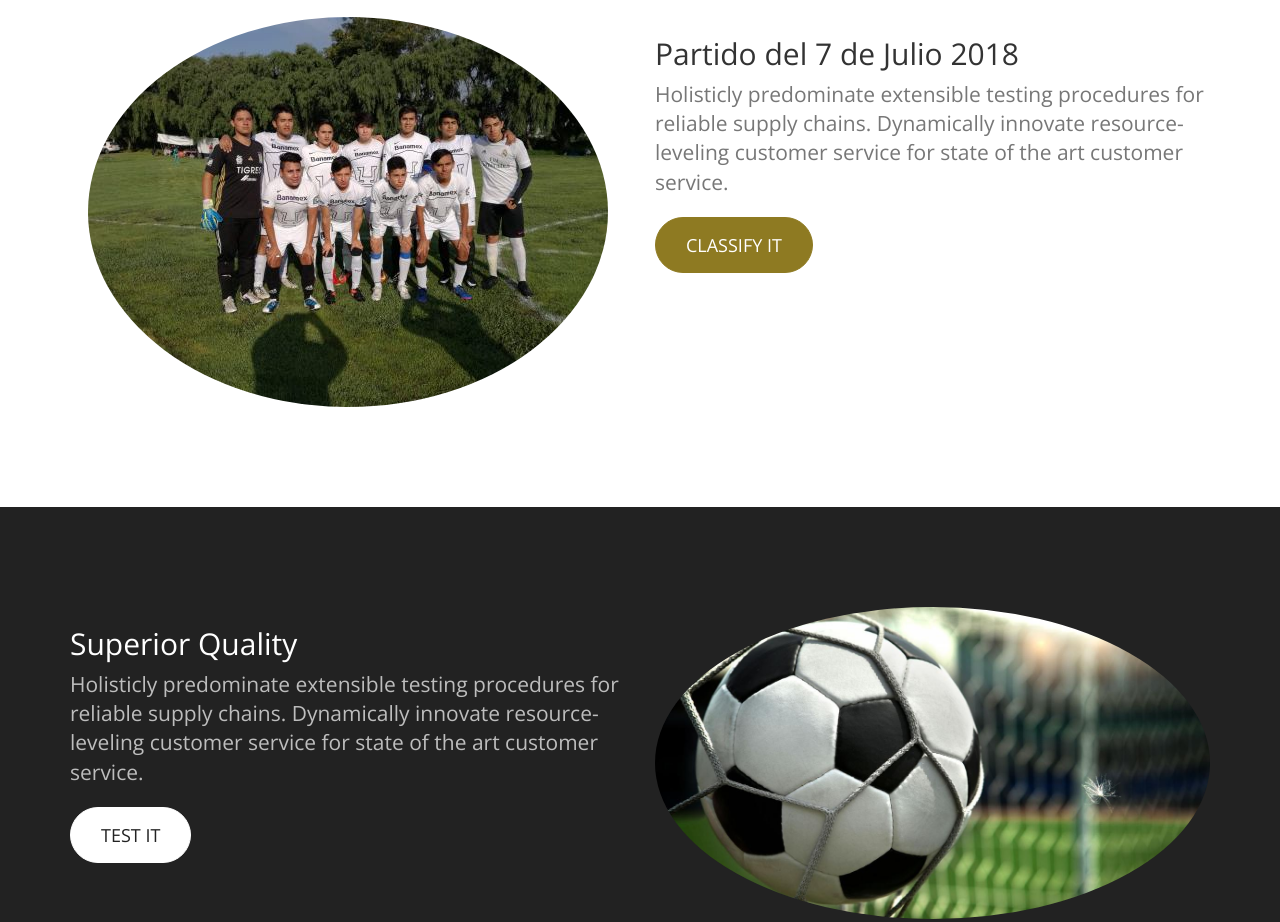
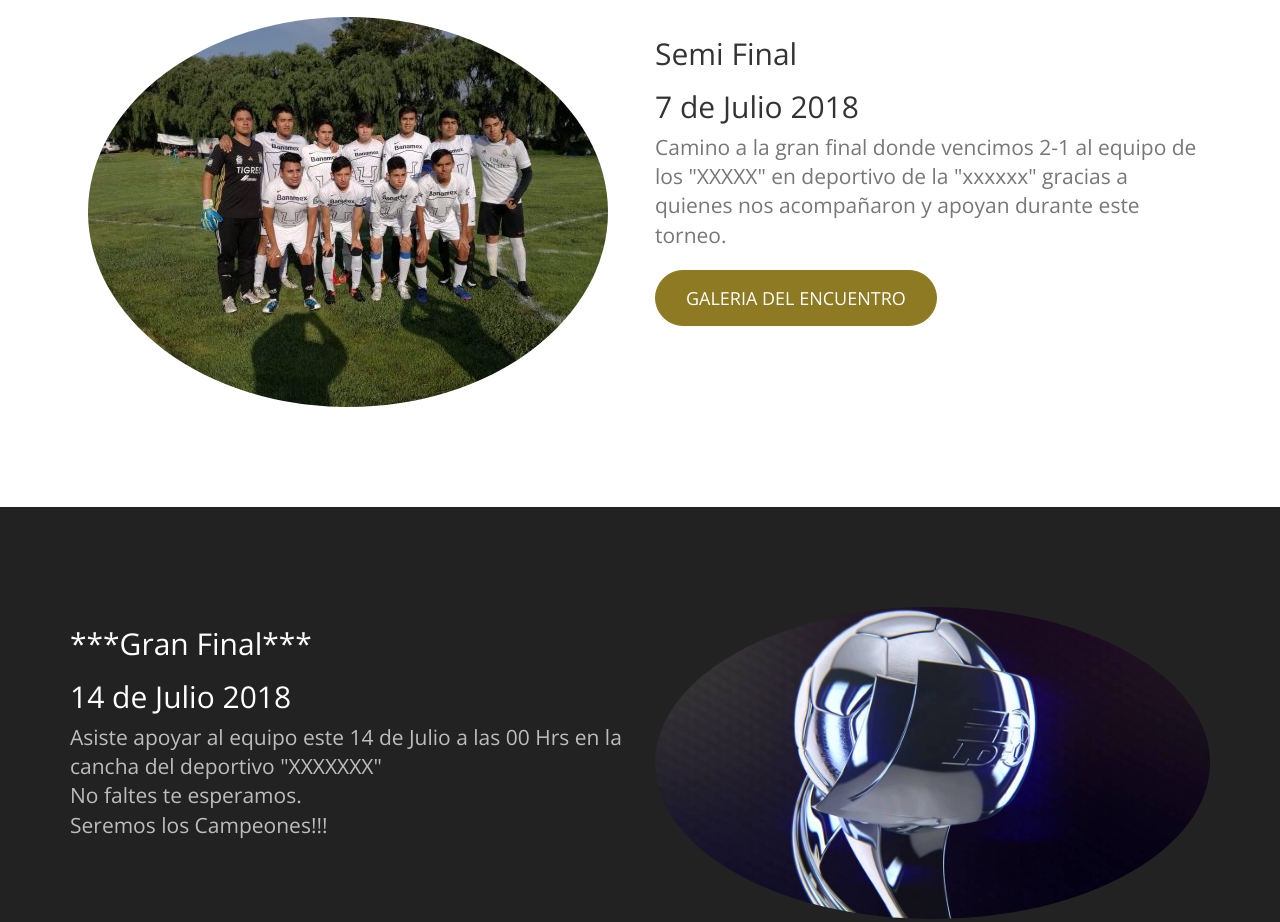
Before and after one commit to pablinux88/luque, a plain HTML site: page index.html in a window 1280 px wide. Shown: the part 1220-2142 px from the top of the page. Drawn offline with nearby package versions, Linux system fonts and the light colour scheme.

Commit message:
Se modifica el menu de galeria con la semifinal y la final, tambien se modifican estas secciones semifinal y final

```diff
--- a/index.html
+++ b/index.html
@@ -48,9 +48,8 @@
 					<li class="dropdown">
 						<a href="#" class="dropdown-toggle" data-toggle="dropdown" role="button" aria-haspopup="true" aria-expanded="false">Galeria <span class="caret"></span></a>
 						<ul class="dropdown-menu" aria-labelledby="about-us">
-							<li><a href="#07/07/18">7 de Julio 2018</a></li>
-							<li><a href="#14/07/18">14 de Julio 2018</a></li>
-							<li><a href="#21/07/18">21 de Julio 2018</a></li>
+							<li><a href="#semifinal">SemiFinal Julio 2018</a></li>
+							<li><a href="#final">Final Julio 2018</a></li>
 						</ul>
 					</li>
                     <li>
@@ -90,32 +89,36 @@
 
 	<!-- Content 1 -->
 
-    <section class="content" id="07/07/18">
+    <section class="content" id="semifinal">
         <div class="container">
             <div class="row">
                 <div class="col-sm-6">
                     <img class="img-responsive img-circle center-block" src="images/equipo.jpg" alt="">
                 </div>
                 <div class="col-sm-6">
-                	<h2 class="section-header">Partido del 7 de Julio 2018</h2>
-                	<p class="lead text-muted">Holisticly predominate extensible testing procedures for reliable supply chains. Dynamically innovate resource-leveling customer service for state of the art customer service.</p>
-                	<a href="#" class="btn btn-primary btn-lg">Classify It</a>
+                    <h2 class="section-header">Semi Final </h2>
+                	<h2 class="section-header">7 de Julio 2018</h2>
+                	<p class="lead text-muted">Camino a la gran final donde vencimos 2-1 al equipo de los "XXXXX" en deportivo de la "xxxxxx" gracias a quienes nos acompañaron y apoyan durante este torneo.</p>
+                	<a href="#" class="btn btn-primary btn-lg">Galeria del encuentro</a>
                 </div>
 
             </div>
         </div>
     </section>
 
-    <section class="content content-2" id="ultimo">
+    <section class="content content-2" id="final">
         <div class="container">
             <div class="row">
                 <div class="col-sm-6">
-                	<h2 class="section-header">Superior Quality</h2>
-                	<p class="lead text-light">Holisticly predominate extensible testing procedures for reliable supply chains. Dynamically innovate resource-leveling customer service for state of the art customer service.</p>
-                	<a href="#" class="btn btn-default btn-lg">Test It</a>
+                	<h2 class="section-header">***Gran Final***</h2>
+                    <h2 class="section-header">14 de Julio 2018</h2>
+                	<p class="lead text-light">Asiste apoyar al equipo este 14 de Julio a las 00 Hrs en la cancha del deportivo "XXXXXXX"
+                        <br>No faltes te esperamos.
+                        <br>Seremos los Campeones!!!
+                    </p>
                 </div>
                 <div class="col-sm-6">
-                    <img class="img-responsive img-circle center-block" src="images/soccer.jpg" alt="">
+                    <img class="img-responsive img-circle center-block" src="images/final.jpg" alt="">
                 </div>
 
             </div>
```
Also changed, not shown: images/final.jpg (added).
